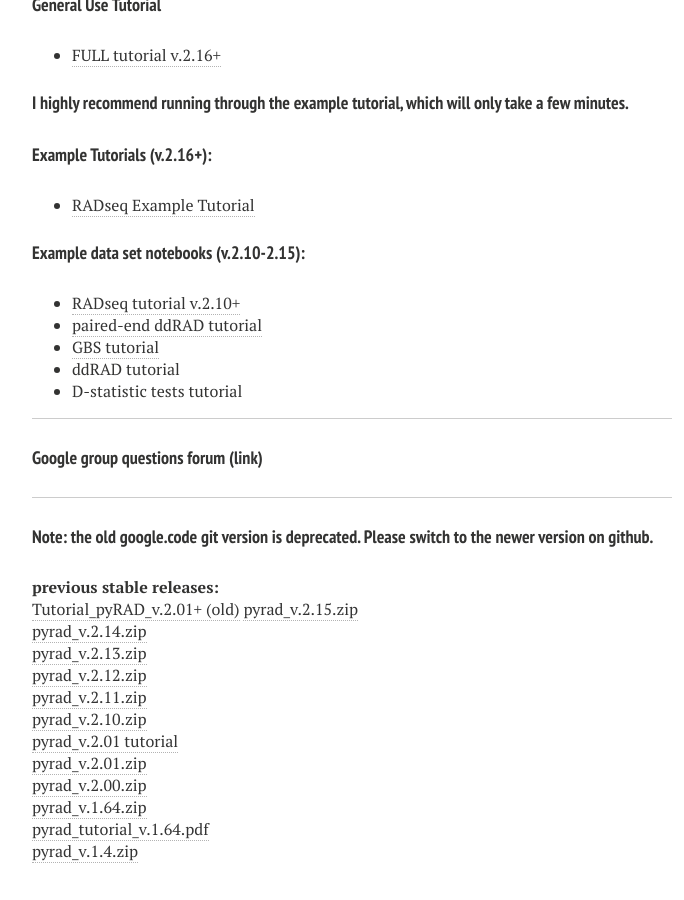
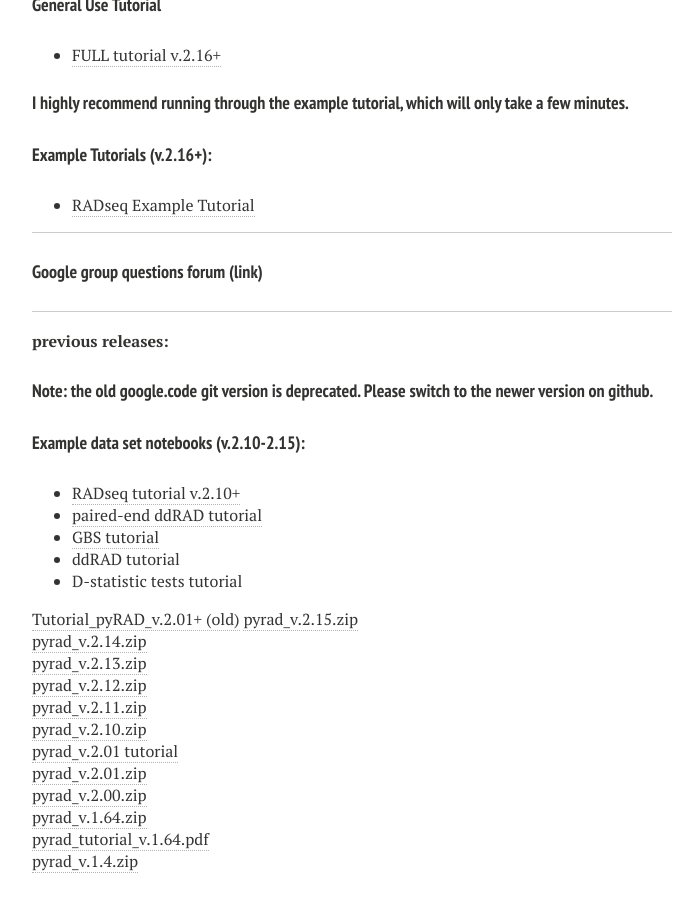
Before and after one commit to dereneaton/dereneaton.github.io, a Jekyll site: the page built from pyrad.md, in a window 1280 px wide and 900 px high, scrolled down 1160 px. Shown: the whole window, without its empty margins (288-972 px from the left). Built offline with Jekyll 4.4.1, drawn with Linux system fonts in a browser that asks for light colours; Markdown is read by kramdown in place of the engine named in the settings; some of the changed lines change nothing that is shown.

Commit message:
more page fixes

```diff
--- a/pyrad.md
+++ b/pyrad.md
@@ -39,6 +39,15 @@ Below you can find the current release, as well as older versions. There is a
 #### Example Tutorials (v.2.16+):
 +  [RADseq Example Tutorial](http://nbviewer.ipython.org/gist/dereneaton/1f661bfb205b644086cc/tutorial_RAD.ipynb)
 
+
+--------------------------
+
+#### Google group questions forum ([link](https://groups.google.com/forum/#!forum/pyrad-users))
+
+---------------------------
+
+__previous releases:__
+#### Note: the old google.code git version is deprecated. Please switch to the newer version on github.
 #### Example data set notebooks (v.2.10-2.15):
 +  [RADseq tutorial v.2.10+](http://nbviewer.ipython.org/gist/dereneaton/1f661bfb205b644086cc/pyRAD_v.2.10.ipynb)
 +  [paired-end ddRAD tutorial](http://nbviewer.ipython.org/gist/dereneaton/c18bff4ba8bf532ec14b)
@@ -46,15 +55,6 @@ Below you can find the current release, as well as older versions. There is a
 +  ddRAD tutorial
 +  D-statistic tests tutorial
 
---------------------------
-
-#### Google group questions forum ([link](https://groups.google.com/forum/#!forum/pyrad-users))
-
----------------------------
-
-#### Note: the old google.code git version is deprecated. Please switch to the newer version on github.
-
-__previous stable releases:__
 [Tutorial\_pyRAD\_v.2.01+ (old)](/tutorial/pyrad_v.2.1/)
 [pyrad_v.2.15.zip](/downloads/pyrad_v.2.15.zip)
 [pyrad_v.2.14.zip](/downloads/pyrad_v.2.14.zip)
```
